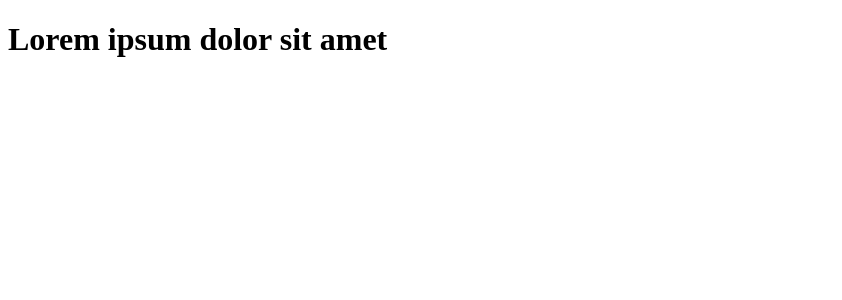
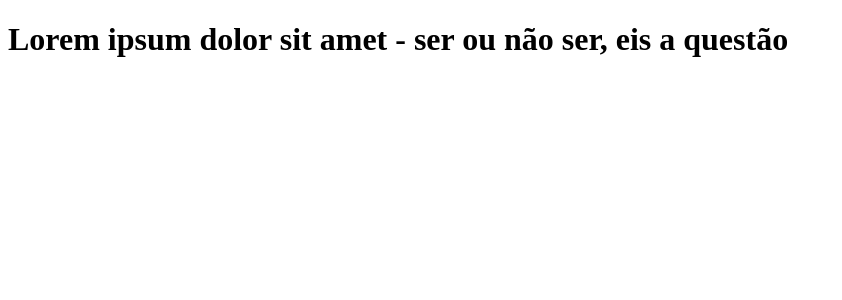
Before and after one commit to riquelira/clone-tabnews, a Next.js app: page / in a window 1280 px wide. Shown: the top 300 px of the page, without its empty margins (0-842 px from the left). Built offline with nearby package versions, Linux system fonts and the light colour scheme.

Commit message:
Modifica a frase de teste

```diff
--- a/pages/index.js
+++ b/pages/index.js
@@ -1,5 +1,5 @@
 function Home() {
-    return <h1>Lorem ipsum dolor sit amet</h1>
+    return <h1>Lorem ipsum dolor sit amet - ser ou não ser, eis a questão</h1>
 }
 
 export default Home;
```
